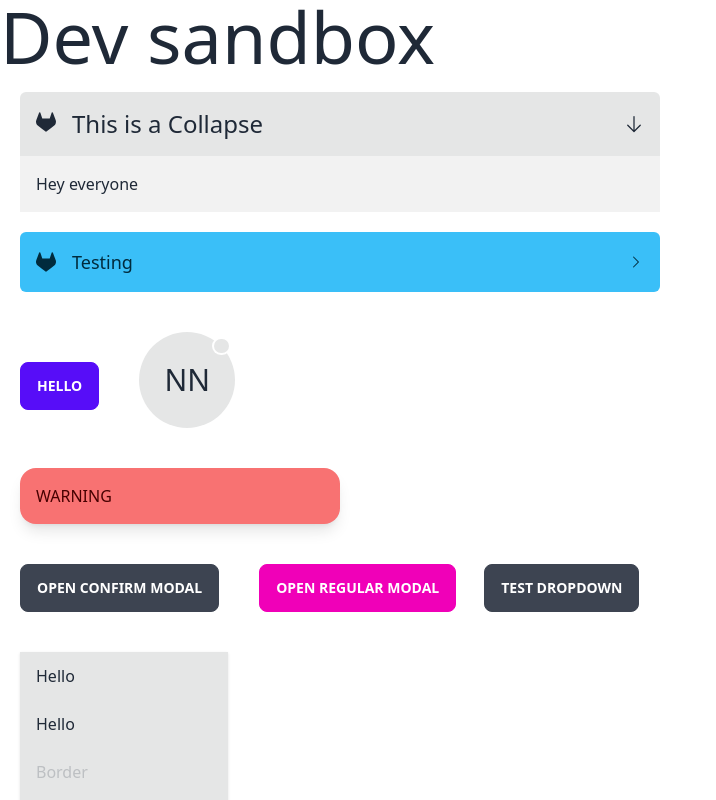
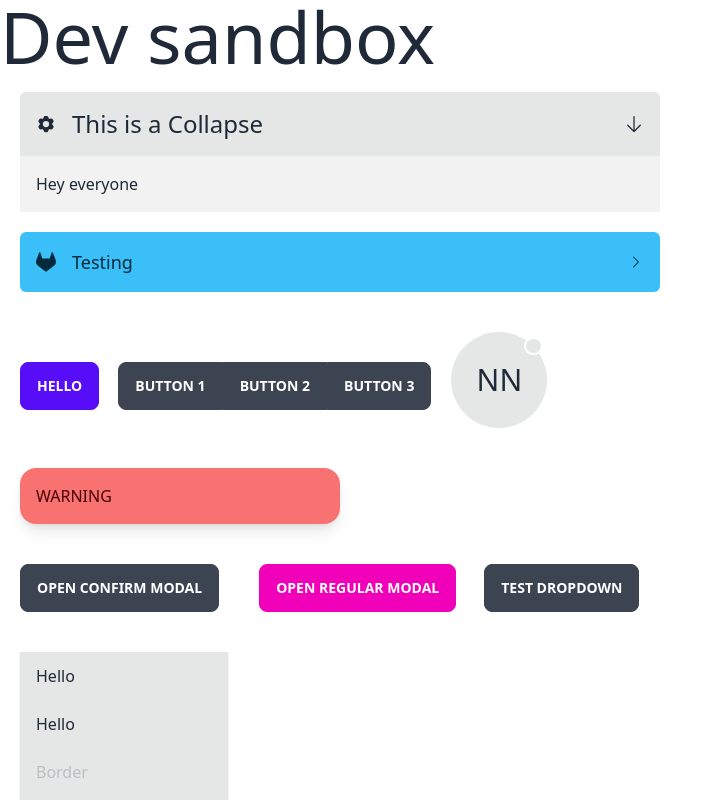
Before and after one commit to nenorrell/daisy-ui-react, a React (Create React App) app: page / in a window 1280 px wide. Shown: the top 800 px of the page, without its empty margins (0-716 px from the left). Built offline with nearby package versions, Linux system fonts and the light colour scheme.

Commit message:
Add ButtonGroup component

```diff
--- a/src/App.tsx
+++ b/src/App.tsx
@@ -19,7 +19,8 @@ import { CardActions } from "./components/card/CardActions";
 import { Swap } from "./components/swap/Swap";
 import { CollapseTitle } from "./components/collapses/CollapseTitle";
 import { CollapseBody } from "./components/collapses/CollapseBody";
-import { ArrowDownIcon } from "@heroicons/react/24/solid";
+import { ArrowDownIcon, Cog6ToothIcon } from "@heroicons/react/24/solid";
+import { ButtonGroup } from "./components/buttons/ButtonGroup";
 
 // eslint-disable-next-line valid-jsdoc
 /**
@@ -39,7 +40,7 @@ export const App = () => {
                         RightIcon={<ArrowDownIcon className="h-5 w-5"/>}
                     >
                         <div className="mr-4">
-                            <FontAwesomeIcon icon={faGitlab} className="h-5 w-5" />
+                            <Cog6ToothIcon className="h-5 w-5" />
                         </div>
                         <h2 className="w-full text-2xl">This is a Collapse</h2>
                     </CollapseTitle>
@@ -64,6 +65,12 @@ export const App = () => {
                         console.log(e);
                     }}
                 >Hello</Button>
+
+                <ButtonGroup>
+                    <Button>Button 1</Button>
+                    <Button isActive>Button 2</Button>
+                    <Button>Button 3</Button>
+                </ButtonGroup>
 
                 <Avatar
                     className="m-5"
--- /dev/null
+++ b/src/components/buttons/ButtonGroup.tsx
@@ -0,0 +1,25 @@
+import {forwardRef, PropsWithChildren } from "react";
+import clsx from "clsx";
+
+export interface IButtonGroup {
+    id ?:string
+    className ?:string
+    /** For responsivene direction, please leverage className */
+    isVertical ?:boolean
+}
+export const ButtonGroup = forwardRef<HTMLDivElement, PropsWithChildren<IButtonGroup>>((
+    props,
+    ref
+)=>{
+    return (
+        <div id={props.id} ref={ref} className={clsx(
+            "btn-group",
+            props.isVertical && "btn-group-vertical",
+            props.className
+        )}>
+            {props.children}
+        </div>
+    );
+});
+
+ButtonGroup.displayName = "ButtonGroup";
```
Also changed, not shown: 1 other file (tests, documents, lock files or other folders).
